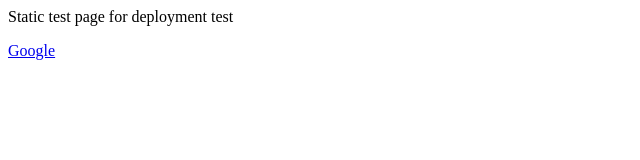
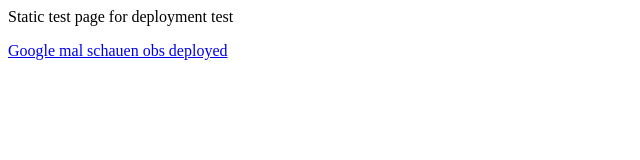
Before and after one commit to Jochen-Kall/Github_actions_playground, a plain HTML site: page index.html in a window 1280 px wide. Shown: the whole page, without its empty margins (0-640 px from the left). Drawn offline with Linux system fonts and the light colour scheme.

Commit message:
Schauen ob die action tut

```diff
--- a/index.html
+++ b/index.html
@@ -7,7 +7,7 @@
   <body>
     Static test page for deployment test
     <p>
-	<a href="https://www.google.com">Google</a>
+	<a href="https://www.google.com">Google mal schauen obs deployed</a>
     </p>
 
   </body>
```
